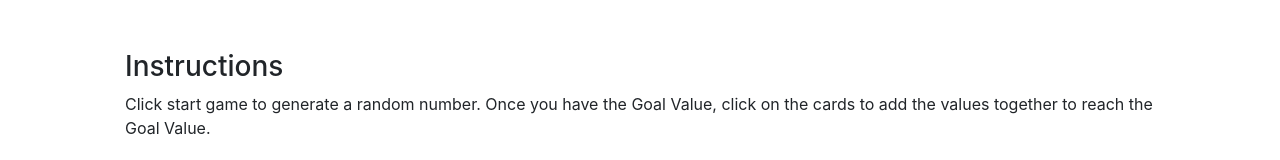
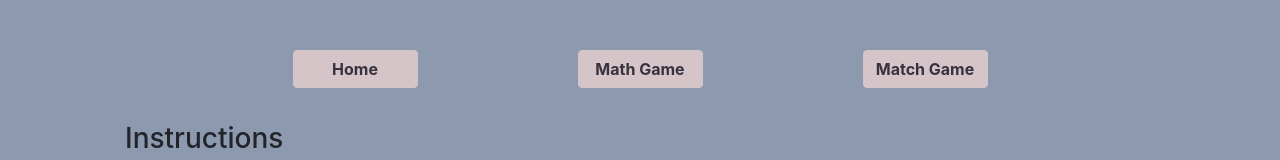
Before and after one commit to MarciaAdler/laylagame, a React (Create React App) app in the folder client/: page /math in a window 1280 px wide. Shown: the top 160 px of the page. Built offline with nearby package versions, Linux system fonts and the light colour scheme.

Commit message:
added some styling and header to game pages

```diff
--- a/client/src/App.js
+++ b/client/src/App.js
@@ -1,10 +1,10 @@
 import React from "react";
 import Math from "./Pages/Math";
-import "./App.css";
 import Count from "./Pages/Count";
 import Match from "./Pages/Match";
 import Main from "./Pages/Main";
 import { BrowserRouter as Router, Switch, Route } from "react-router-dom";
+
 function App() {
   return (
     <div>
--- /dev/null
+++ b/client/src/Components/Header.js
@@ -0,0 +1,33 @@
+import React from "react";
+import { Row, Col, Button } from "react-bootstrap";
+const styles = {
+  button: {
+    backgroundColor: "#D5C5C8",
+    borderColor: "#D5C5C8",
+    color: "#37323E",
+    fontWeight: "bold",
+    width: "125px",
+    marginBottom: "10px",
+  },
+};
+export default function Header() {
+  return (
+    <Row className="mb-4 justify-content-center">
+      <Col className="col-6 col-md-3 text-center">
+        <Button style={styles.button} href="/">
+          Home
+        </Button>
+      </Col>
+      <Col className="col-6 col-md-3 text-center">
+        <Button style={styles.button} href="/math">
+          Math Game
+        </Button>
+      </Col>
+      <Col className="col-6 col-md-3 text-center">
+        <Button style={styles.button} href="/match">
+          Match Game
+        </Button>
+      </Col>
+    </Row>
+  );
+}
--- a/client/src/Components/MatchCard.js
+++ b/client/src/Components/MatchCard.js
@@ -6,8 +6,6 @@ const styles = {
     height: "100px",
     weight: "auto",
     margin: "20px",
-    border: "solid",
-    borderColor: "blue",
   },
 };
 function MatchCard(props) {
--- a/client/src/Pages/Main.js
+++ b/client/src/Pages/Main.js
@@ -1,21 +1,46 @@
 import React from "react";
 import { Container, ListGroup, ListGroupItem } from "react-bootstrap";
-
+const styles = {
+  list: {
+    width: "50%",
+    marginTop: "50px",
+  },
+  intro: {
+    color: "#2B2D42",
+  },
+  maincontainer: {
+    paddingBottom: "100px",
+    paddingTop: "50px",
+  },
+  listitem: {
+    backgroundColor: "#D5C5C8",
+    marginBottom: "20px",
+  },
+  listtext: {
+    color: "#2B2D42",
+  },
+};
 export default function Main() {
   return (
-    <Container>
-      <h1>Welcome to Layla's Games</h1>
-      <h3>
-        The games on this site are intended for elementary aged kids. I hope
-        your kids enjoy playing them and learn something.
-      </h3>
+    <Container className="mt-5" style={styles.maincontainer}>
+      <div style={styles.intro}>
+        <h1>Welcome to Layla's Games</h1>
+        <h3>
+          The games on this site are intended for elementary aged kids. I hope
+          your kids enjoy playing them and learn something.
+        </h3>
+      </div>
 
-      <ListGroup>
-        <ListGroupItem>
-          <a href="/Math">Math Game</a>
+      <ListGroup style={styles.list}>
+        <ListGroupItem style={styles.listitem}>
+          <a style={styles.listtext} href="/Math">
+            Math Game
+          </a>
         </ListGroupItem>
-        <ListGroupItem>
-          <a href="/Match">Match Game</a>
+        <ListGroupItem style={styles.listitem}>
+          <a style={styles.listtext} href="/Match">
+            Match Game
+          </a>
         </ListGroupItem>
       </ListGroup>
     </Container>
--- a/client/src/Pages/Match.js
+++ b/client/src/Pages/Match.js
@@ -3,7 +3,7 @@ import React, { Component } from "react";
 import matchcards from "../matchcards.json";
 import { Container, Row, Button } from "react-bootstrap";
 import StartGame from "../Components/StartGame";
-
+import Header from "../Components/Header";
 class Match extends React.Component {
   constructor(props) {
     super(props);
@@ -74,6 +74,7 @@ class Match extends React.Component {
     }
     return (
       <Container className="mt-5">
+        <Header />
         {this.state.startMessage}
         <StartGame
           //   shufflecards={shufflecards.bind(this)}
--- a/client/src/Pages/Math.js
+++ b/client/src/Pages/Math.js
@@ -4,6 +4,7 @@ import cards from "../cards.json";
 import { Row, Container, Col } from "react-bootstrap";
 import GameButton from "../Components/GameButton";
 import SelectedNumbers from "../Components/SelectedNumbers";
+import Header from "../Components/Header";
 const styles = {
   container: {
     marginTop: "50px",
@@ -58,6 +59,7 @@ class Main extends Component {
     }
     return (
       <Container style={styles.container}>
+        <Header />
         <div style={styles.instructions}>
           <h3>Instructions</h3>
           <p>
--- a/client/src/index.css
+++ b/client/src/index.css
@@ -1,13 +1,18 @@
+html {
+  background-color: #8d99ae;
+  height: 100vh;
+}
 body {
   margin: 0;
-  font-family: -apple-system, BlinkMacSystemFont, 'Segoe UI', 'Roboto', 'Oxygen',
-    'Ubuntu', 'Cantarell', 'Fira Sans', 'Droid Sans', 'Helvetica Neue',
+  font-family: -apple-system, BlinkMacSystemFont, "Segoe UI", "Roboto", "Oxygen",
+    "Ubuntu", "Cantarell", "Fira Sans", "Droid Sans", "Helvetica Neue",
     sans-serif;
   -webkit-font-smoothing: antialiased;
   -moz-osx-font-smoothing: grayscale;
+  background-color: #8d99ae;
 }
 
 code {
-  font-family: source-code-pro, Menlo, Monaco, Consolas, 'Courier New',
+  font-family: source-code-pro, Menlo, Monaco, Consolas, "Courier New",
     monospace;
 }
```
